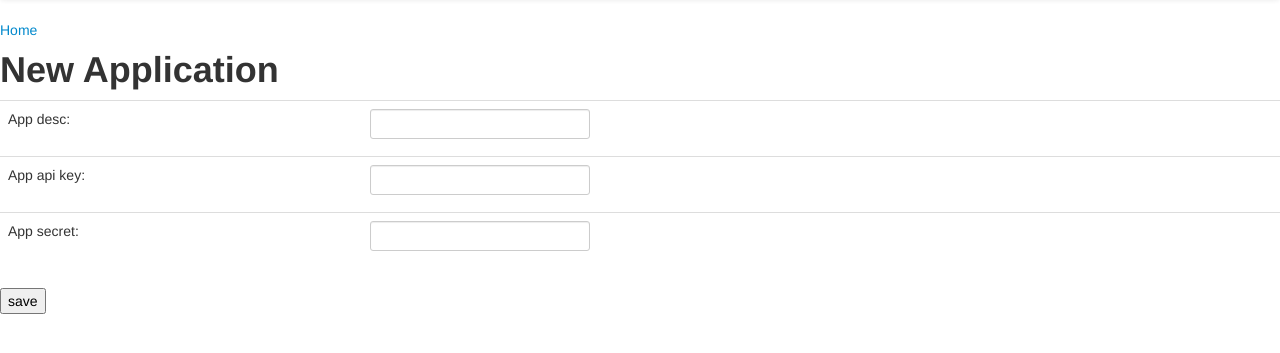
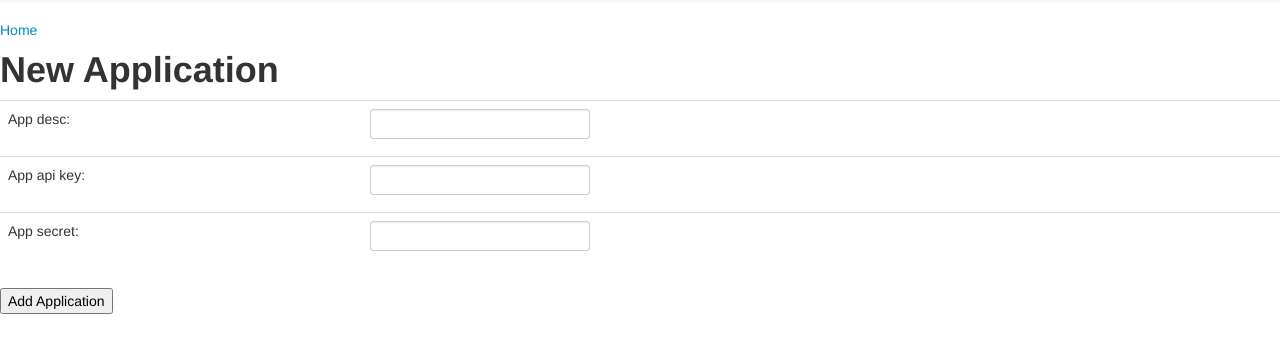
Before and after one commit to vivainio/authorizr, a Django app: page /appreg/addapp/ in a window 1280 px wide. Shown: the part 42-395 px from the top of the page. Run offline with Django 3.2, Linux system fonts and the light colour scheme.

Commit message:
Added template text to app form button

```diff
--- a/authorizr/appreg/views.py
+++ b/authorizr/appreg/views.py
@@ -66,7 +66,7 @@ def edit_app_credentials(request, appuid):
     else:
         form = AppCredentialForm(instance=cred)
 
-    context = Context({'title': 'Editing Application:'+cred.app_desc , 'form': form})
+    context = Context({'title': 'Editing Application:'+cred.app_desc ,'btn_text':'Save', 'form': form})
 
     return render(request, 'appreg/credform.html', context)
 
@@ -97,5 +97,5 @@ def add_application(request):
         form = AppCredentialForm()
         print "using app cred form"
 
-    context = Context({'title': 'New Application', 'form': form})
+    context = Context({'title': 'New Application', 'btn_text':'Add Application', 'form': form})
     return render(request, 'appreg/credform.html', context)
--- a/authorizr/templates/appreg/credform.html
+++ b/authorizr/templates/appreg/credform.html
@@ -20,7 +20,7 @@
  	   </table>
 
        <!-- submit button -->
-       <input type='submit' value="save">
+       <input type='submit' value="{{ btn_text }}">
 </form>
 
 
```
